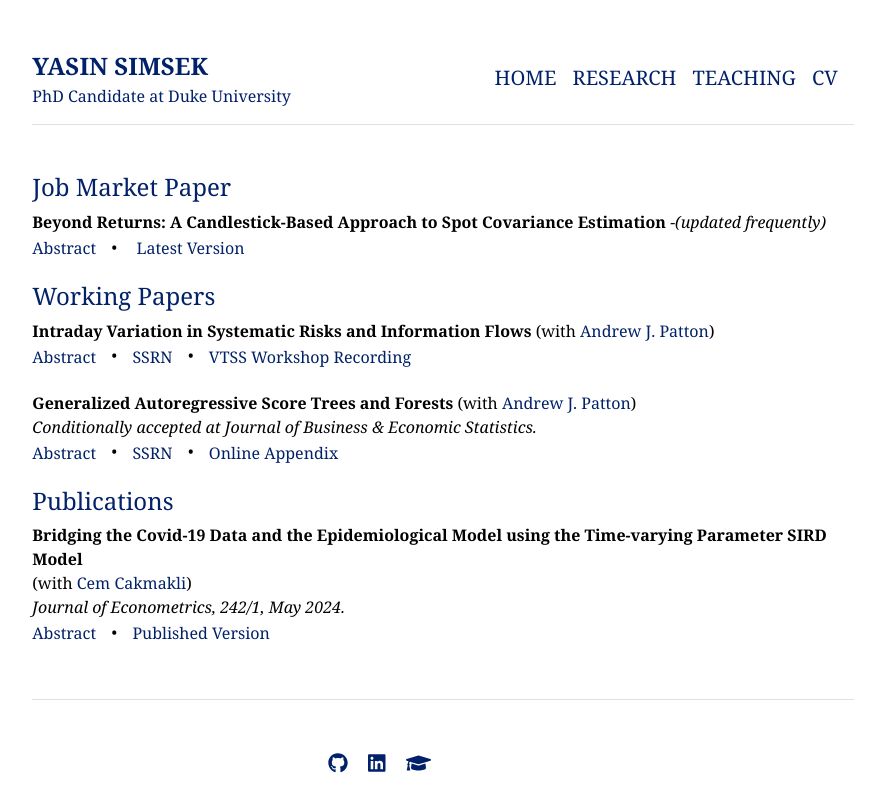
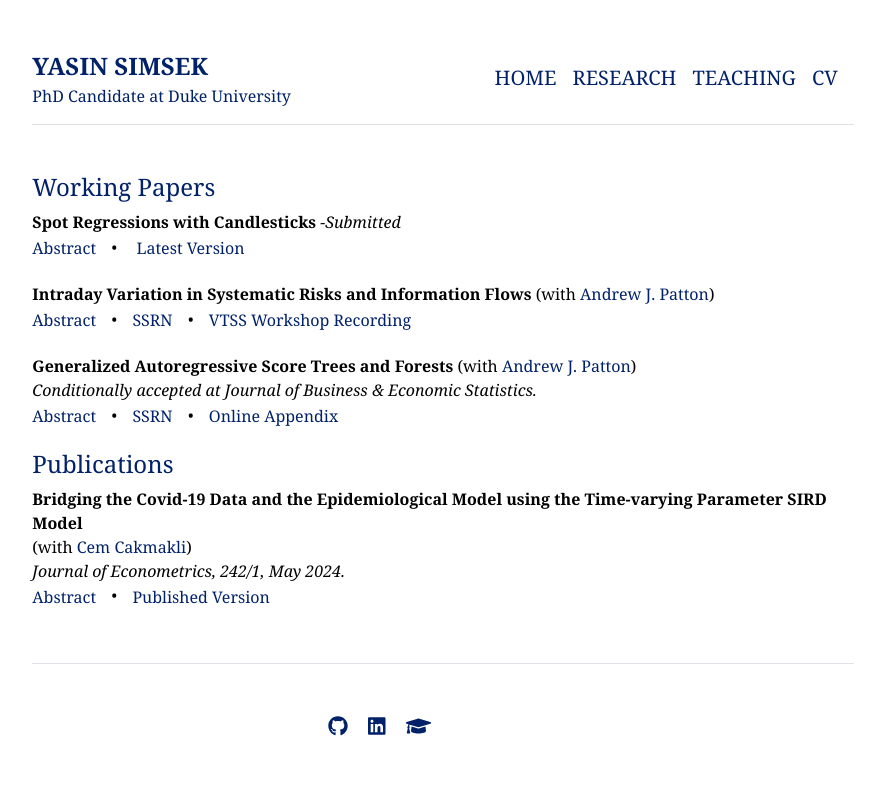
Before and after one commit to yasin-simsek/yasin-simsek.github.io, a Jekyll site: the page built from research.md, in a window 1280 px wide. Shown: the top 812 px of the page, without its empty margins (197-1082 px from the left). Built offline with Jekyll 4.4.1, drawn with Linux system fonts in a browser that asks for light colours; part of the change alters nothing that is shown.

Commit message:
paper update

```diff
--- a/research.md
+++ b/research.md
@@ -49,17 +49,17 @@ title: "Research"
 </style>
 
 
-#### <span style="color: #012169;">Job Market Paper</span>
+#### <span style="color: #012169;">Working Papers</span>
 
-**Beyond Returns: A Candlestick-Based Approach to Spot Covariance Estimation** *-(updated frequently)*
+**Spot Regressions with Candlesticks**
+*-Submitted*
 <br>
 <span class="abstract-toggle" onclick="toggleAbstract(this)">Abstract</span>
 <span class="middot">&middot;
-</span> <a href="assets/documents/jmp_last_version.pdf" class="no-underline">Latest Version</a>
-<span class="abstract-content"> *Spot covariance estimation is commonly based on high-frequency open-to-close return data over short time windows, but such approaches face a trade-off between statistical accuracy and localization. In this paper, I introduce a new estimation framework using high-frequency candlestick data that include open, high, low, and close prices, effectively addressing this trade-off. By exploiting the information contained in candlesticks, the pro- posed method improves estimation accuracy relative to the benchmarks while preserving local structure. I further develop a test for spot covariance inference based on candlesticks, which demonstrates reasonable size control and a notable increase in power, particularly in small samples. Motivated by recent work in the finance literature, I test empirically the market neutrality of the iShares Bitcoin Trust ETF (IBIT) using 1-minute candlestick data for the full year of 2024. The results show systematic deviations from market neutral- ity, especially in periods of market stress. An event study around FOMC announcements further illustrates the new method’s ability to detect subtle shifts in response to relatively mild information events.*</span>
+</span> <a href="assets/documents/Simsek_2026_SpotRegCandle.pdf" class="no-underline">Latest Version</a>
+<span class="abstract-content"> *Betas from spot regressions are central to asset pricing and risk management, as measures of systematic risk. This paper develops a new estimation and inference framework for spot regressions by leveraging high-frequency candlesticks, extending conventional (open-to-close) returns with intra-period high/low prices. Specifically, I construct candlestick-based estimators of regression parameters, including spot beta, by minimizing a quadratic risk under a fixed-k asymptotic framework. I then develop a feasible hypothesis testing procedure for spot betas with correct asymptotic size. Simulation results show that the proposed estimator reduces estimation risk relative to return-based estimators, especially in small samples, and the test achieves notably higher power. I apply the framework to assess the market neutrality of Bitcoin using 1-minute data on IBIT and SPY, finding deviations from neutrality, particularly in high-volatility periods.*</span>
 <br>
 
-#### <span style="color: #012169;">Working Papers</span>
 
 **Intraday Variation in Systematic Risks and Information Flows**
 (with <a href="https://public.econ.duke.edu/~ap172/" class="no-underline">Andrew J. Patton</a>)
```
Also changed, not shown: 3 other files.
